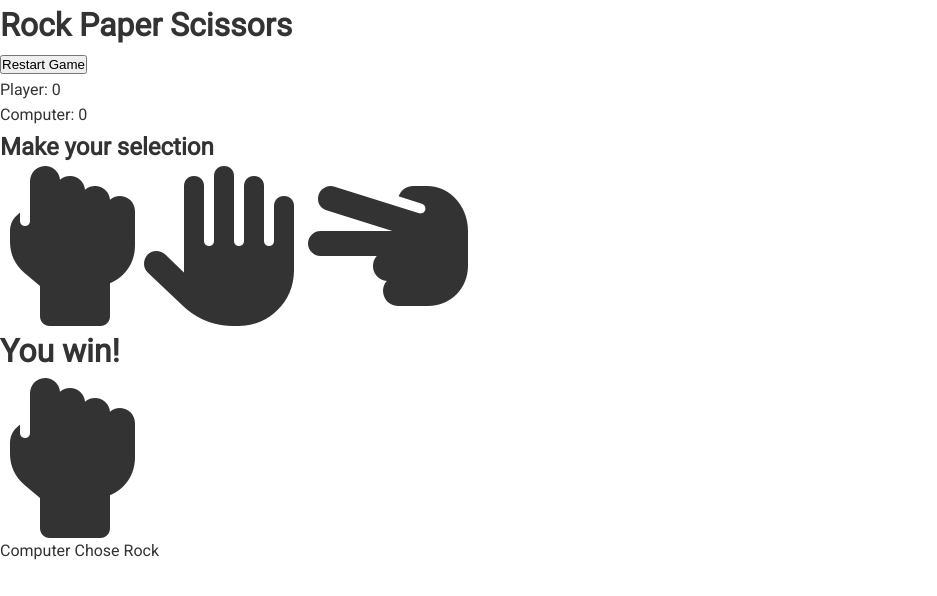
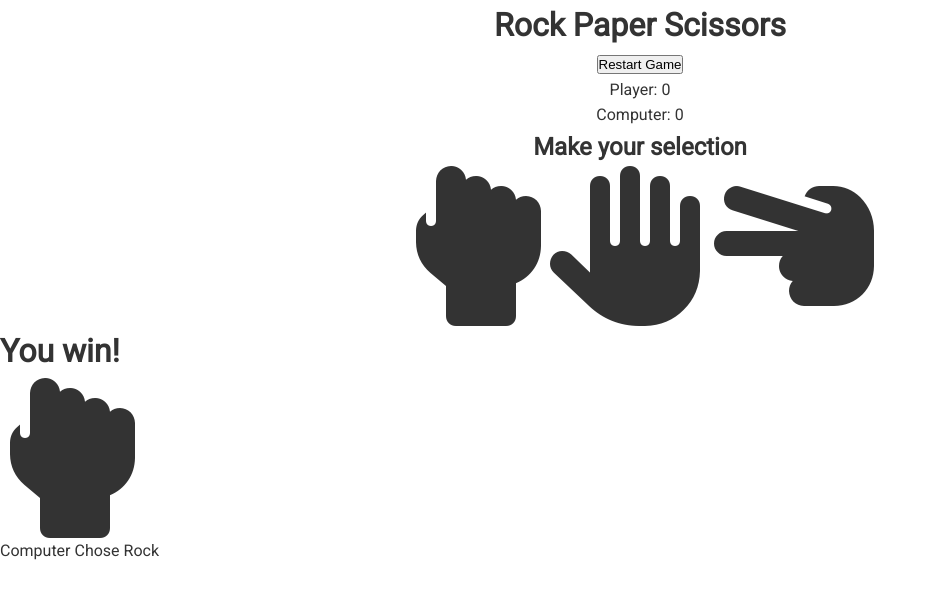
Before and after one commit to mirlau/Rock-Paper-Scissors, a plain HTML site: page index.html in a window 1280 px wide. Shown: the whole page, without its empty margins (0-937 px from the left). Drawn offline with Linux system fonts and the light colour scheme.

Commit message:
Align all content

```diff
--- a/styles.css
+++ b/styles.css
@@ -21,3 +21,11 @@ body {
     background-color: #fff;
     color: #333;
 }
+
+.container {
+    max-width: 1100px;
+    margin: auto;
+    overflow: hidden;
+    padding: 0 2rem;
+    text-align: center;
+}
```
